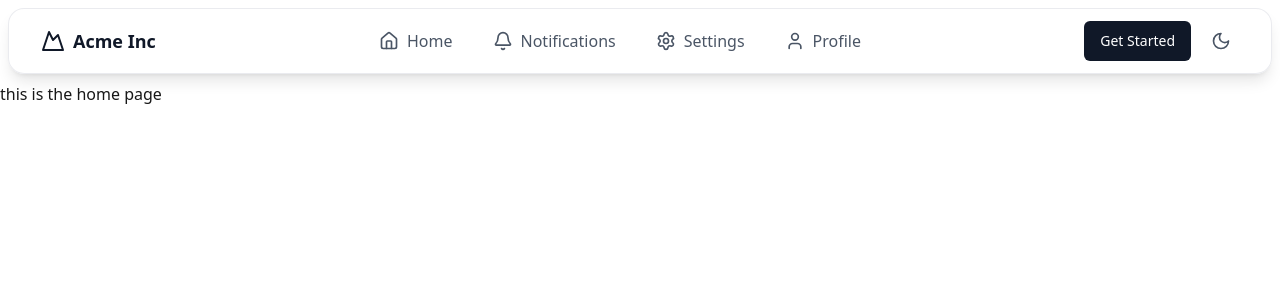
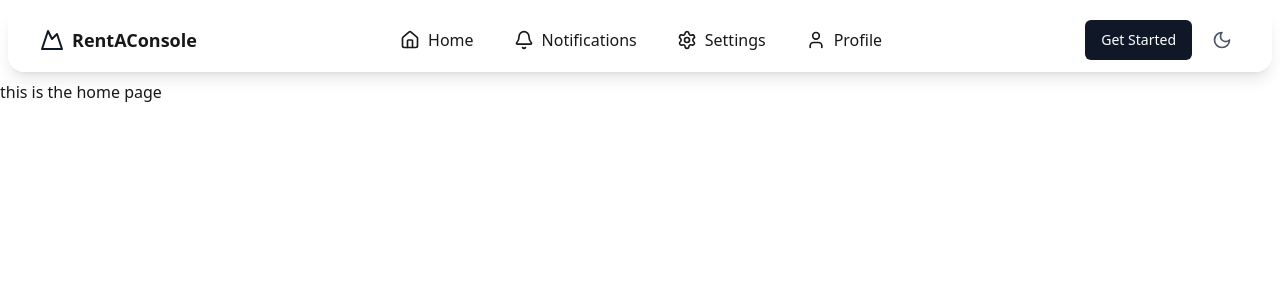
Before and after one commit to Thesachindey/Rent-A-Console, a Next.js app: page / in a window 1280 px wide. Shown: the top 300 px of the page. Built offline with nearby package versions, Linux system fonts and the light colour scheme.

Commit message:
added footer component

```diff
--- /dev/null
+++ b/Components/Footer.jsx
@@ -0,0 +1,11 @@
+import React from 'react';
+
+const Footer = () => {
+    return (
+        <div>
+            this is the footer
+        </div>
+    );
+};
+
+export default Footer;
--- a/Components/NavBar.jsx
+++ b/Components/NavBar.jsx
@@ -223,7 +223,7 @@ const NavBar = () => {
 
   return (
     <header
-      className={`fixed top-0 left-0 right-0 z-50 m-2 rounded-2xl bg-white/60 dark:bg-black/60 backdrop-blur-lg border border-gray-200/80 dark:border-gray-800/80 shadow-lg dark:shadow-gray-900/20 relative overflow-hidden transition-transform duration-300 ${
+      className={`fixed top-0 left-0 right-0 z-50 m-2 rounded-2xl bg-white/60 dark:bg-black/60 backdrop-blur-lg  shadow-lg dark:shadow-gray-900/20 relative overflow-hidden transition-transform duration-300 ${
         showNavbar ? "translate-y-0" : "-translate-y-full"
       }`}>
       <div className="container mx-auto px-4 sm:px-6 lg:px-8">
@@ -232,8 +232,8 @@ const NavBar = () => {
           <div className="flex-shrink-0">
             <a href="#" className="flex items-center gap-2">
               <MountainIcon className="h-6 w-6 text-gray-900 dark:text-white" />
-              <span className="text-lg font-semibold text-gray-900 dark:text-white">
-                Acme Inc
+              <span className="text-lg font-semibold  text-primary dark:text-white">
+              RentAConsole
               </span>
             </a>
           </div>
@@ -273,7 +273,7 @@ const NavBar = () => {
 
                     <motion.a
                       href={item.href}
-                      className="flex items-center gap-2 px-4 py-2 relative z-10 bg-transparent text-gray-600 dark:text-gray-300 group-hover:text-gray-900 dark:group-hover:text-white transition-colors rounded-xl"
+                      className="flex items-center gap-2 px-4 py-2 relative z-10 bg-transparent text-[--color-text-primary] dark:text-gray-300 group-hover:text-gray-900 dark:group-hover:text-white transition-colors rounded-xl"
                       variants={itemVariants}
                       transition={sharedTransition}
                       style={{
```
